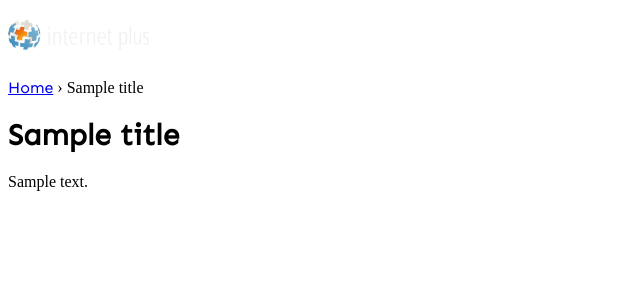
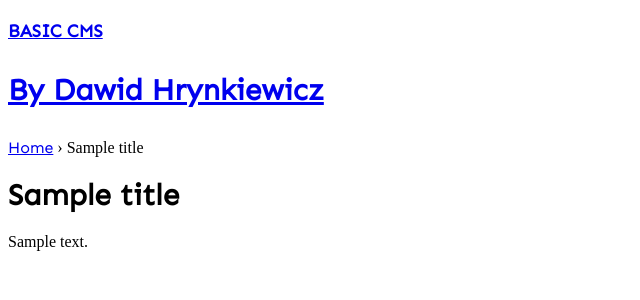
Before and after one commit to DawidPL/basicCMS, a Django app: template templates/admin/base_site.html in a window 1280 px wide. Shown: the top 300 px of the page, without its empty margins (0-640 px from the left). Run offline with Django 3.2, Linux system fonts and the light colour scheme; the template is opened without the code that fills it: most values are stand-ins (such as "Sample title", 1, 10 or a date in 2020); style sheets or scripts are compiled from the project's sources; parts of the project's set-up code (start-up, migrations or seed data) failed here and were passed over; some libraries are stand-ins or nearby versions.

Commit message:
Admin style changes

```diff
--- a/pages/static/pages/styles/admin/custom_admin.css
+++ b/pages/static/pages/styles/admin/custom_admin.css
@@ -108,12 +108,12 @@ fieldset .field-box {
 }
 
 .login #login-form::before {
-    content: '';
-    background: url('logo_dark.png');
-    background-size: cover;
+    content: 'BASIC CMS';
     width: 330px;
     height: 70px;
     display: block;
+    text-align: center;
+    font-size:24px;
 }
 
 
@@ -123,3 +123,10 @@ fieldset .field-box {
 .model-carousel #result_list img {
     max-width: 200px;
 }
+
+.main_title{
+    font-size:18px;
+}
+.owner_title{
+    text-transform: capitalize;
+}
--- a/templates/admin/base_site.html
+++ b/templates/admin/base_site.html
@@ -2,13 +2,13 @@
 
 {% load staticfiles sass_tags %}
 
-{% block title %}{{ title }} | {{ site_title|default:_('Internet Plus BASIC CMS') }}{% endblock %}
+{% block title %}{{ title }} | {{ site_title|default:_('BASIC CMS') }}{% endblock %}
 {% block extrastyle %}{{ block.super }}<link rel='stylesheet' type='text/css' href='{% static "/pages/styles/admin/custom_admin.css" %}' />{% endblock %}
 {% block branding %}
 <h1 id="site-name">
 <a href="{% url 'admin:index' %}">
-<img src="{% static '/pages/styles/admin/logo.png' %}" height="30px" />
-
+<p class="main_title">BASIC CMS</p>
+<p class="owner_title">by Dawid Hrynkiewicz</p>
 </a>
 </h1>
 {% endblock %}
```
